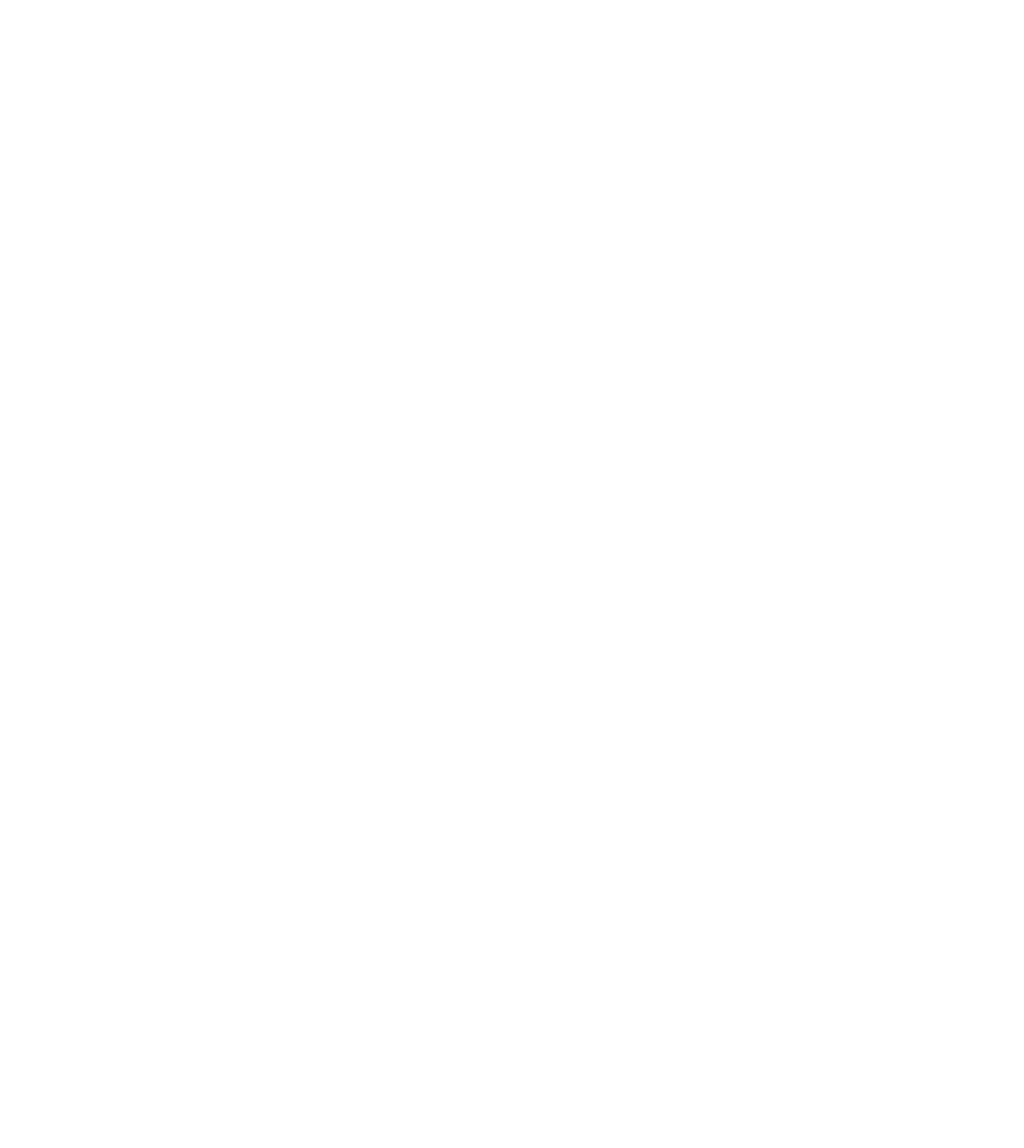
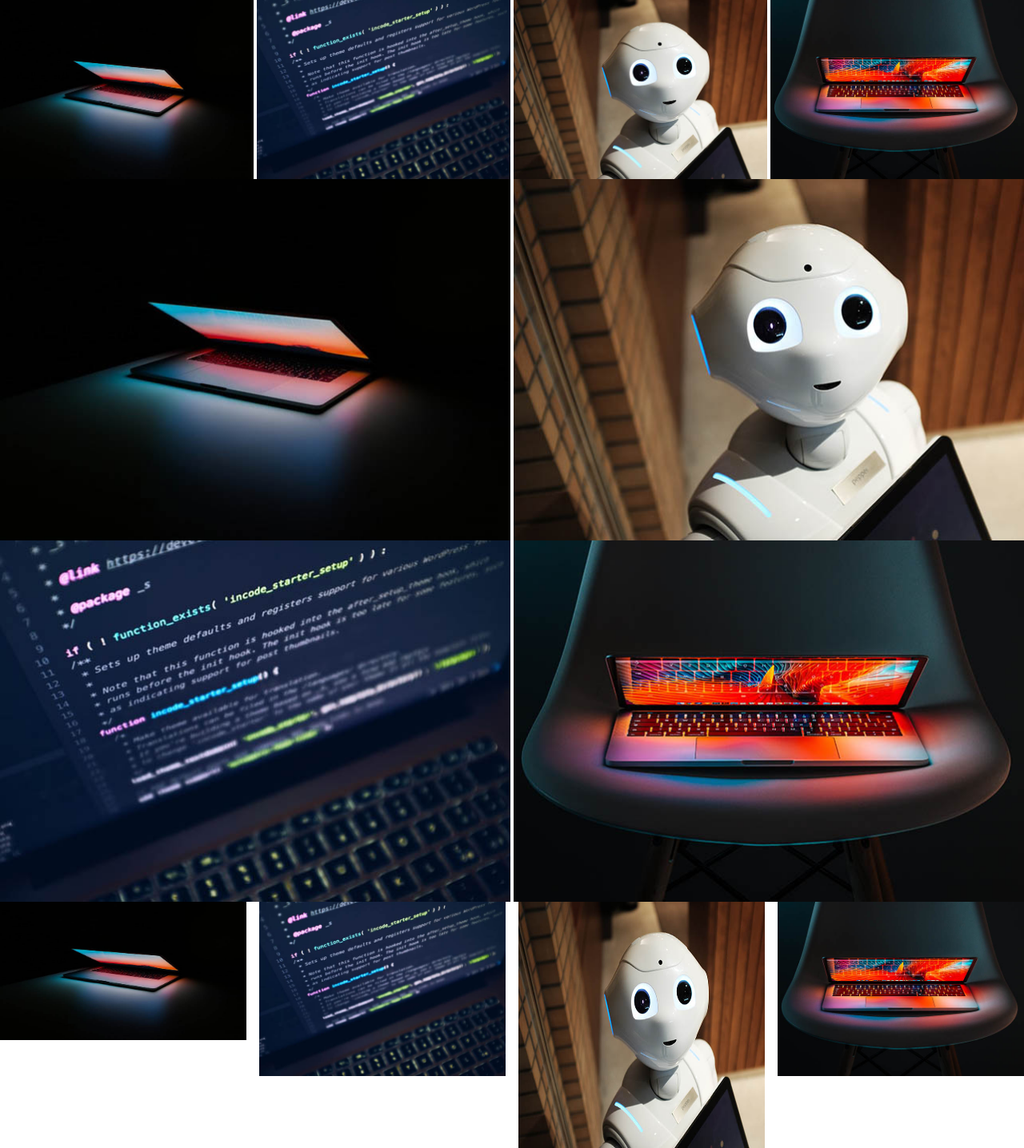
Before and after one commit to KeithJapitana/tailwind-fundamentals, a website: page 12-columns/index.html in a window 1280 px wide. Shown: the whole page at 80% size. Before the commit the page ends 800 px from the top, so only its background shows below. Drawn offline with nearby package versions, Linux system fonts and the light colour scheme.

Commit message:
Columns.

```diff
--- a/12-columns/index.html
+++ b/12-columns/index.html
@@ -9,8 +9,26 @@
   </head>
   <body>
     <!-- Columns -->
+    <div class="columns-4 gap-1 ">
+      <img class="w-full" src="../assets/img/img1.jpg" alt="">
+      <img class="w-full" src="../assets/img/img2.jpg" alt="">
+      <img class="w-full" src="../assets/img/img3.jpg" alt="">
+      <img class="w-full" src="../assets/img/img4.jpg" alt="">
+    </div>
+    <!-- Aspect Ratio -->
+    <div class="columns-lg gap-1 ">
+      <img class="w-full" src="../assets/img/img1.jpg" alt="">
+      <img class="w-full" src="../assets/img/img2.jpg" alt="">
+      <img class="w-full" src="../assets/img/img3.jpg" alt="">
+      <img class="w-full" src="../assets/img/img4.jpg" alt="">
+    </div>
 
-    <!-- Aspect Ratio -->
+    <div class="columns-4 ">
+      <img class="w-full aspect-video" src="../assets/img/img1.jpg" alt="">
+      <img class="w-full" src="../assets/img/img2.jpg" alt="">
+      <img class="w-full aspect-square" src="../assets/img/img3.jpg" alt="">
+      <img class="w-full" src="../assets/img/img4.jpg" alt="">
+    </div>
   </body>
 </html>
 
```
